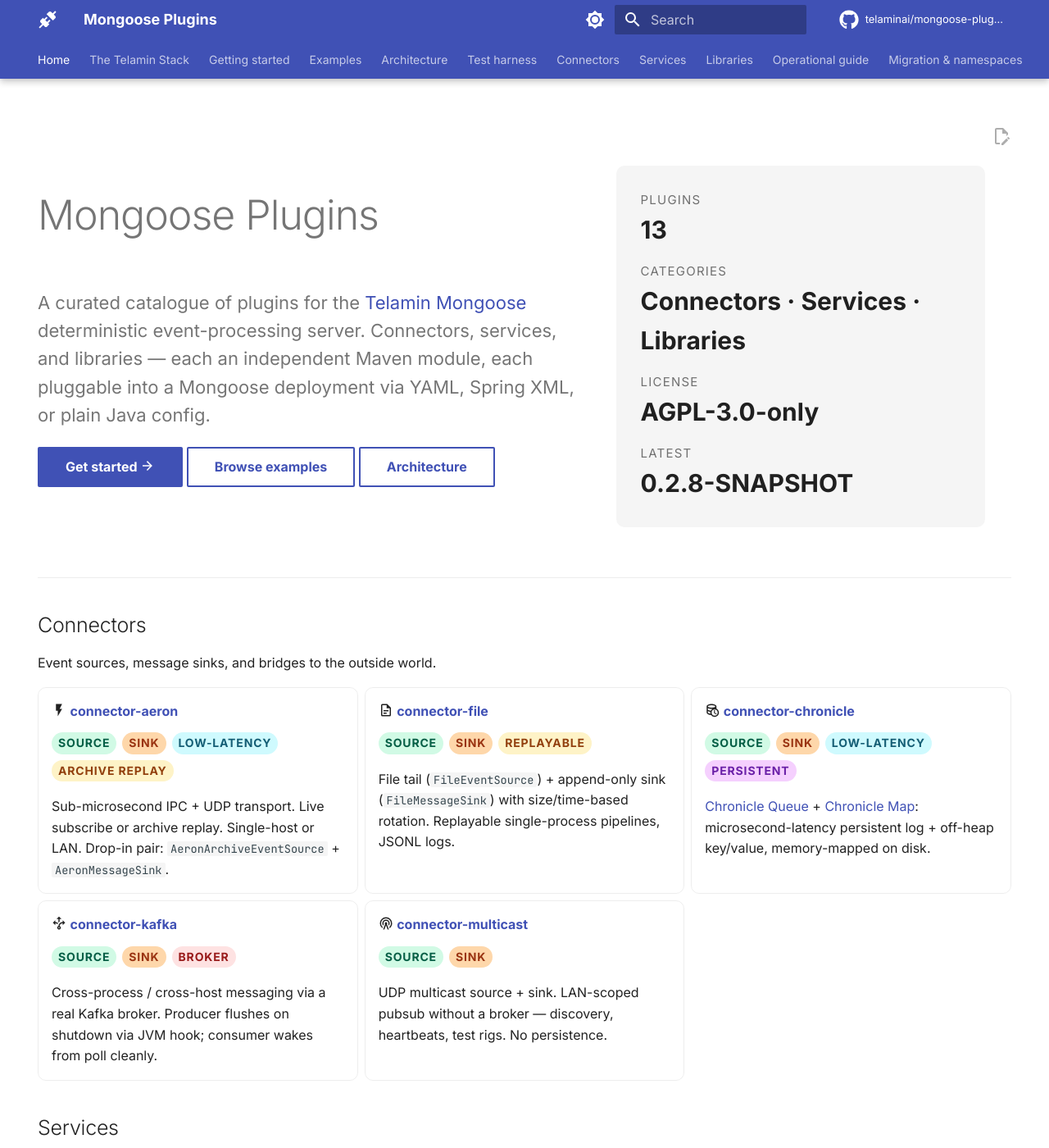
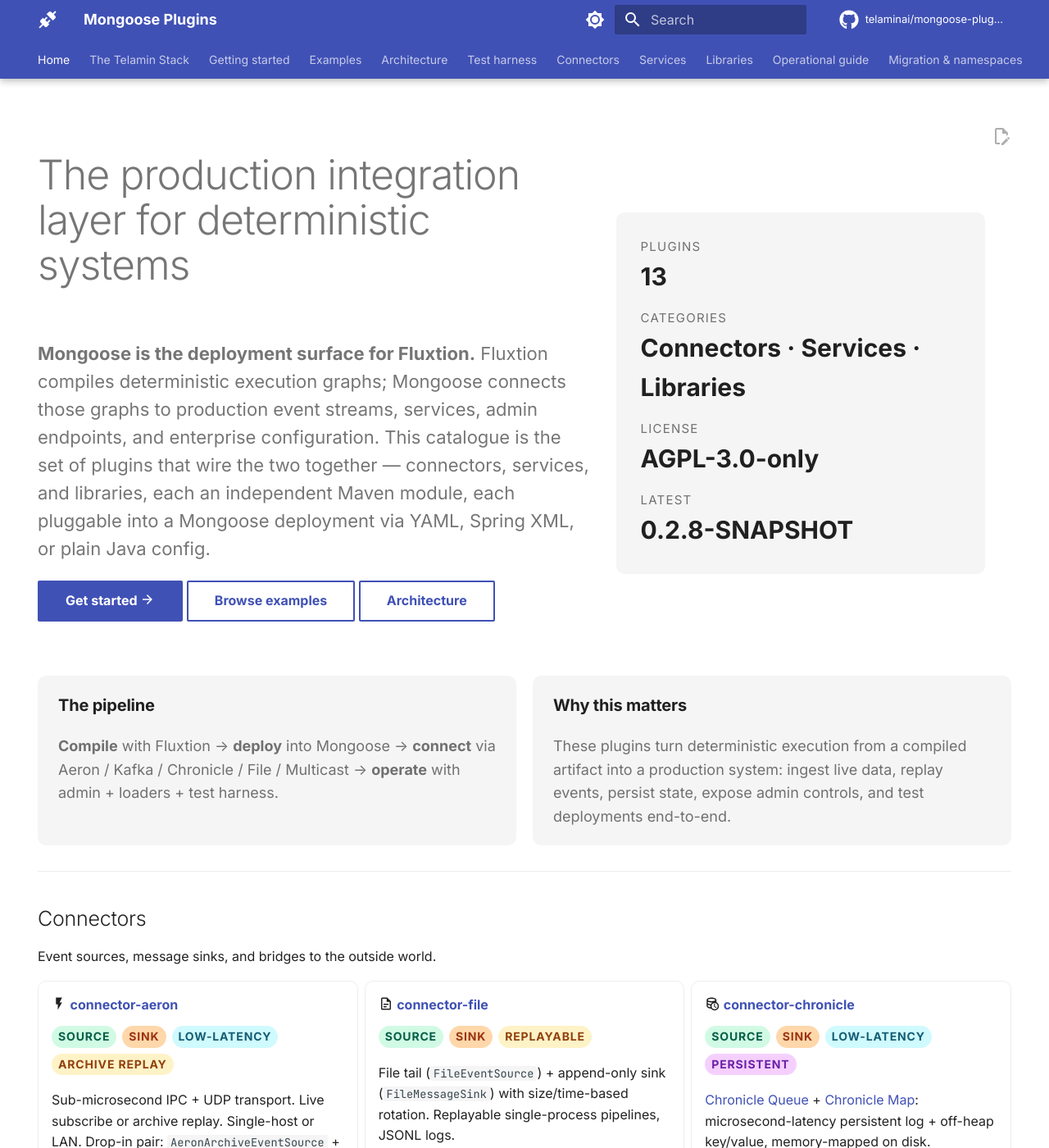
Before and after one commit to telaminai/mongoose-plugins, an MkDocs documentation site: the page built from docs/index.md, in a window 1280 px wide and 1400 px high. Shown: the whole window at 82% size. Built offline with MkDocs 1.6.1 and Material for MkDocs 9.7.7, drawn with Linux system fonts in a browser that asks for light colours; comment, search, counter and statistics services are not loaded.

Commit message:
docs: reframe catalogue home as deployment surface for Fluxtion
Per external review feedback the home read as a library index. Reframed
the hero as a positioning page: title is now "The production integration
layer for deterministic systems", lede leads with "Mongoose is the
deployment surface for Fluxtion", and a callout strip below states the
compile→deploy→connect→operate pipeline plus a one-line "why this
matters". Plugin cards and conventions section unchanged.

Co-Authored-By: Claude Opus 4.7 (1M context) <noreply@anthropic.com>

```diff
--- a/docs/index.md
+++ b/docs/index.md
@@ -7,13 +7,16 @@ hide:
 <div class="plugin-hero" markdown>
 <div markdown>
 
-# Mongoose Plugins
+# The production integration layer for deterministic systems
 
 <p class="lede">
-A curated catalogue of plugins for the <a href="https://github.com/telaminai/mongoose">Telamin Mongoose</a>
-deterministic event-processing server. Connectors, services, and libraries —
-each an independent Maven module, each pluggable into a Mongoose deployment via
-YAML, Spring XML, or plain Java config.
+<strong>Mongoose is the deployment surface for Fluxtion.</strong>
+Fluxtion compiles deterministic execution graphs; Mongoose connects those
+graphs to production event streams, services, admin endpoints, and
+enterprise configuration. This catalogue is the set of plugins that wire
+the two together — connectors, services, and libraries, each an independent
+Maven module, each pluggable into a Mongoose deployment via YAML, Spring
+XML, or plain Java config.
 </p>
 
 [Get started :material-arrow-right:](getting-started.md){ .md-button .md-button--primary }
@@ -31,6 +34,23 @@ YAML, Spring XML, or plain Java config.
   <dt>Latest</dt>
   <dd>0.2.8-SNAPSHOT</dd>
 </dl>
+</div>
+
+<div class="callout-row" markdown>
+<div class="callout" markdown>
+
+#### The pipeline
+
+**Compile** with Fluxtion → **deploy** into Mongoose → **connect** via Aeron / Kafka / Chronicle / File / Multicast → **operate** with admin + loaders + test harness.
+
+</div>
+<div class="callout" markdown>
+
+#### Why this matters
+
+These plugins turn deterministic execution from a compiled artifact into a production system: ingest live data, replay events, persist state, expose admin controls, and test deployments end-to-end.
+
+</div>
 </div>
 
 ---
```
